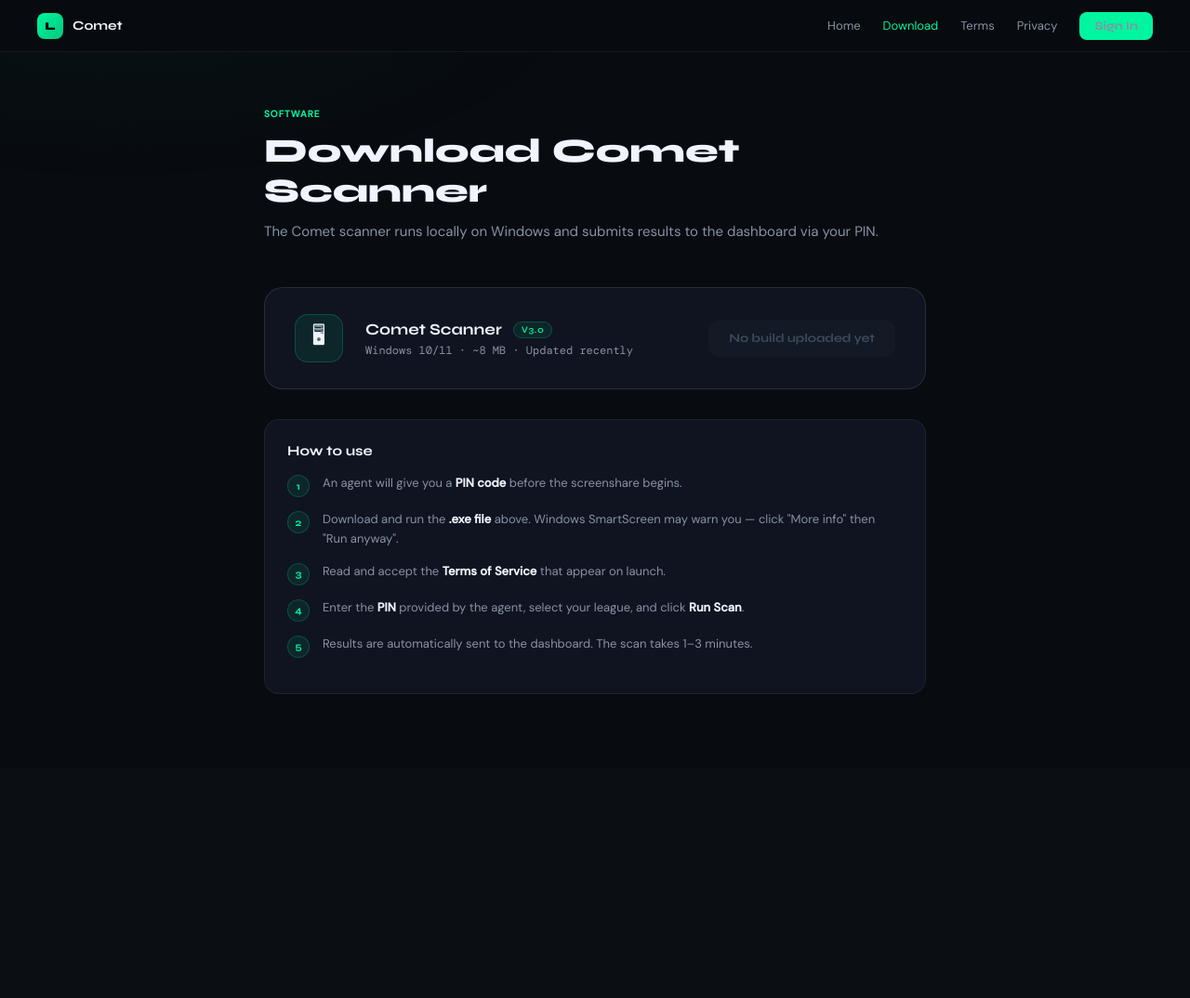
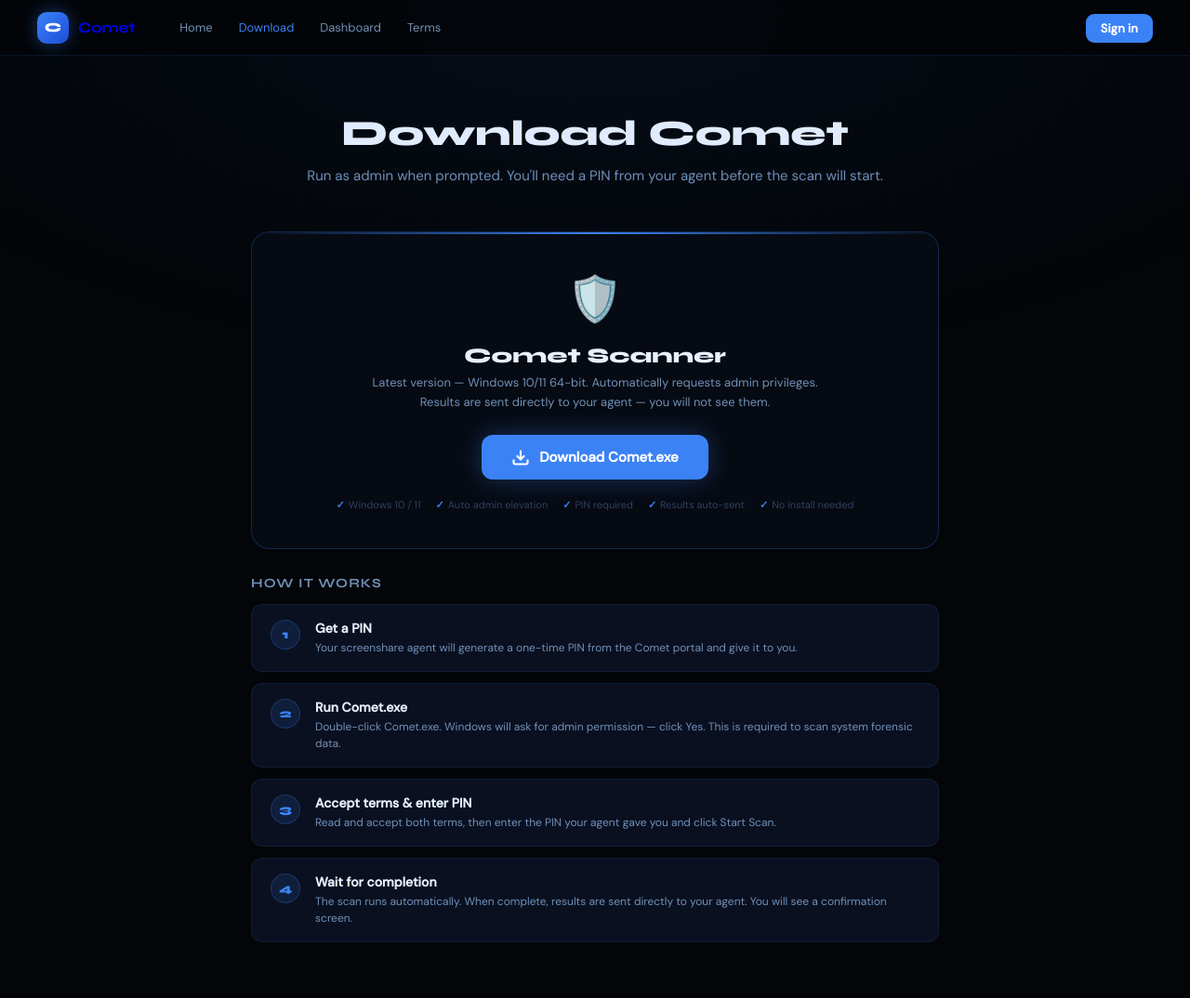
Before and after one commit to n0unt/pccheckersitee, a Flask app: page /download in a window 1280 px wide. Shown: the whole page at 93% size. Before the commit the page ends 747 px from the top, so only its background shows below. Run offline with Flask 3, Linux system fonts and the light colour scheme; data that the repository does not hold is empty; some libraries are stand-ins or nearby versions.

Commit message:
Refactor download page layout and styles

```diff
--- a/templates/download.html
+++ b/templates/download.html
@@ -4,136 +4,85 @@
 <meta charset="UTF-8">
 <meta name="viewport" content="width=device-width, initial-scale=1.0">
 <title>Comet — Download</title>
-<link href="https://fonts.googleapis.com/css2?family=Syne:wght@400;600;700;800&family=DM+Sans:wght@300;400;500&family=DM+Mono:wght@400;500&display=swap" rel="stylesheet">
+<link href="https://fonts.googleapis.com/css2?family=Syne:wght@700;800&family=DM+Sans:wght@400;500&family=DM+Mono:wght@400;500&display=swap" rel="stylesheet">
 <style>
 *,*::before,*::after{box-sizing:border-box;margin:0;padding:0}
-:root{--bg:#080b10;--surface:#0f1420;--surface2:#131925;--border:rgba(255,255,255,0.06);--border2:rgba(255,255,255,0.1);--fg:#f0f4ff;--fg2:#8892a4;--fg3:#3d4a5c;--green:#00f5a0;--green-glow:rgba(0,245,160,0.15);--green-dim:rgba(0,245,160,0.08);}
+:root{--bg:#030508;--s1:#060a12;--s2:#0a1020;--s3:#0e1830;--border:rgba(59,130,246,0.12);--border2:rgba(59,130,246,0.25);--fg:#e8f0fe;--fg2:#7090b8;--fg3:#304060;--blue:#3b82f6;--blue2:#2563eb;--blueg:rgba(59,130,246,0.12);--blueg2:rgba(59,130,246,0.06);--red:#ef4444;}
 html,body{background:var(--bg);color:var(--fg);font-family:'DM Sans',sans-serif;min-height:100%;}
-body::before{content:'';position:fixed;inset:0;background:radial-gradient(ellipse 80% 50% at 10% 0%,rgba(0,245,160,0.03) 0%,transparent 50%);pointer-events:none;}
-nav{position:sticky;top:0;background:rgba(8,11,16,0.9);backdrop-filter:blur(12px);border-bottom:1px solid var(--border);padding:0 40px;height:56px;display:flex;align-items:center;justify-content:space-between;z-index:100;}
-.nav-brand{display:flex;align-items:center;gap:10px;text-decoration:none;}
-.nav-mark{width:28px;height:28px;border-radius:8px;background:linear-gradient(135deg,var(--green),#00c97a);display:flex;align-items:center;justify-content:center;font-family:'Syne',sans-serif;font-size:12px;font-weight:800;color:#000;}
-.nav-name{font-family:'Syne',sans-serif;font-size:14px;font-weight:700;color:var(--fg);}
-.nav-links{display:flex;align-items:center;gap:24px;}
-.nav-links a{color:var(--fg2);text-decoration:none;font-size:13px;transition:color 0.15s;}
-.nav-links a:hover,.nav-links a.active{color:var(--fg);}
-.nav-links a.active{color:var(--green);}
-.nav-btn{background:var(--green);color:#000;border:none;border-radius:8px;font-family:'Syne',sans-serif;font-size:12px;font-weight:700;padding:7px 16px;cursor:pointer;text-decoration:none;}
-.wrap{max-width:760px;margin:0 auto;padding:60px 24px 80px;}
-.page-tag{font-size:10px;font-weight:600;letter-spacing:0.1em;text-transform:uppercase;color:var(--green);margin-bottom:12px;}
-h1{font-family:'Syne',sans-serif;font-size:36px;font-weight:800;margin-bottom:10px;}
-.sub{font-size:15px;color:var(--fg2);margin-bottom:48px;line-height:1.6;}
-.dl-card{background:var(--surface);border:1px solid var(--border2);border-radius:20px;padding:28px 32px;margin-bottom:16px;display:flex;align-items:center;gap:24px;}
-.dl-icon{width:52px;height:52px;border-radius:14px;background:var(--green-dim);border:1px solid rgba(0,245,160,0.2);display:flex;align-items:center;justify-content:center;font-size:22px;flex-shrink:0;}
-.dl-info{flex:1;}
-.dl-name{font-family:'Syne',sans-serif;font-size:17px;font-weight:700;margin-bottom:4px;}
-.dl-meta{font-size:12px;color:var(--fg2);font-family:'DM Mono',monospace;}
-.dl-version{display:inline-block;font-size:10px;font-weight:600;letter-spacing:0.06em;text-transform:uppercase;padding:2px 8px;border-radius:20px;background:var(--green-dim);border:1px solid rgba(0,245,160,0.2);color:var(--green);margin-left:8px;vertical-align:middle;}
-.dl-btn{background:var(--green);color:#000;border:none;border-radius:12px;font-family:'Syne',sans-serif;font-size:13px;font-weight:700;padding:12px 22px;cursor:pointer;text-decoration:none;white-space:nowrap;box-shadow:0 0 24px var(--green-glow);transition:all 0.2s;display:flex;align-items:center;gap:8px;}
-.dl-btn:hover{opacity:0.9;transform:translateY(-1px);}
-.dl-btn:disabled,.dl-btn.soon{background:var(--surface2);color:var(--fg3);box-shadow:none;cursor:default;transform:none;}
-.instructions{background:var(--surface);border:1px solid var(--border);border-radius:16px;padding:24px;margin-top:32px;}
-.inst-title{font-family:'Syne',sans-serif;font-size:15px;font-weight:700;margin-bottom:16px;}
-.step{display:flex;gap:14px;margin-bottom:14px;}
-.step-num{width:24px;height:24px;border-radius:50%;background:var(--green-dim);border:1px solid rgba(0,245,160,0.2);display:flex;align-items:center;justify-content:center;font-family:'Syne',sans-serif;font-size:11px;font-weight:700;color:var(--green);flex-shrink:0;margin-top:1px;}
-.step-text{font-size:13px;color:var(--fg2);line-height:1.6;}
-.step-text strong{color:var(--fg);}
-
-/* Admin upload section */
-.upload-card{background:var(--surface);border:1px solid var(--border);border-radius:16px;padding:24px;margin-top:32px;display:none;}
-.upload-card.show{display:block;}
-.upload-title{font-family:'Syne',sans-serif;font-size:15px;font-weight:700;margin-bottom:6px;}
-.upload-sub{font-size:12px;color:var(--fg2);margin-bottom:16px;}
-.upload-row{display:flex;gap:10px;align-items:center;}
-.file-input{background:var(--surface2);border:1px solid var(--border2);border-radius:10px;color:var(--fg);font-family:'DM Sans',sans-serif;font-size:12px;padding:9px 14px;flex:1;outline:none;cursor:pointer;}
-.upload-btn{background:var(--green);color:#000;border:none;border-radius:10px;font-family:'Syne',sans-serif;font-size:12px;font-weight:700;padding:9px 18px;cursor:pointer;white-space:nowrap;}
-.upload-btn:hover{opacity:0.9;}
-.upload-status{font-size:12px;margin-top:10px;}
+body::before{content:'';position:fixed;inset:0;pointer-events:none;background:radial-gradient(ellipse 70% 50% at 50% 0%,rgba(59,130,246,0.07),transparent);}
+nav{position:sticky;top:0;z-index:100;background:rgba(3,5,8,0.9);backdrop-filter:blur(20px);border-bottom:1px solid var(--border);height:60px;display:flex;align-items:center;padding:0 40px;}
+.brand{display:flex;align-items:center;gap:10px;text-decoration:none;margin-right:36px;}
+.mark{width:34px;height:34px;border-radius:10px;background:linear-gradient(135deg,#3b82f6,#1d4ed8);display:flex;align-items:center;justify-content:center;font-family:'Syne',sans-serif;font-size:14px;font-weight:800;color:#fff;box-shadow:0 0 20px rgba(59,130,246,0.4);}
+.bname{font-family:'Syne',sans-serif;font-size:16px;font-weight:700;}
+.nav-links{display:flex;gap:4px;}
+.nav-links a{color:var(--fg2);text-decoration:none;font-size:13px;padding:5px 12px;border-radius:8px;transition:.15s;}
+.nav-links a:hover{color:var(--fg);background:var(--blueg2);}
+.nav-links a.active{color:var(--blue);}
+.nav-r{margin-left:auto;}
+.btn-blue{background:var(--blue);color:#fff;text-decoration:none;font-size:13px;font-weight:600;padding:7px 16px;border-radius:9px;transition:.15s;}
+.btn-blue:hover{background:var(--blue2);}
+.page{max-width:780px;margin:0 auto;padding:60px 20px;}
+h1{font-family:'Syne',sans-serif;font-size:2.4rem;font-weight:800;text-align:center;margin-bottom:10px;}
+.sub{color:var(--fg2);text-align:center;font-size:15px;margin-bottom:48px;line-height:1.6;}
+.dl-card{background:var(--s1);border:1px solid var(--border2);border-radius:20px;padding:40px;text-align:center;position:relative;overflow:hidden;margin-bottom:28px;}
+.dl-card::before{content:'';position:absolute;top:0;left:0;right:0;height:2px;background:linear-gradient(90deg,transparent,var(--blue),transparent);}
+.dl-icon{font-size:48px;margin-bottom:16px;}
+.dl-name{font-family:'Syne',sans-serif;font-size:1.4rem;font-weight:800;margin-bottom:6px;}
+.dl-desc{color:var(--fg2);font-size:13px;margin-bottom:24px;line-height:1.6;}
+.btn-dl{display:inline-flex;align-items:center;gap:10px;background:var(--blue);color:#fff;text-decoration:none;font-size:15px;font-weight:700;padding:14px 32px;border-radius:12px;border:none;cursor:pointer;transition:.2s;box-shadow:0 0 28px rgba(59,130,246,0.35);}
+.btn-dl:hover{background:var(--blue2);box-shadow:0 0 40px rgba(59,130,246,0.5);transform:translateY(-1px);}
+.tags{display:flex;justify-content:center;gap:16px;flex-wrap:wrap;margin-top:20px;}
+.tag{font-size:11px;color:var(--fg3);display:flex;align-items:center;gap:4px;}
+.tag b{color:var(--blue);}
+.steps{display:grid;gap:12px;}
+.step{display:flex;gap:16px;background:var(--s2);border:1px solid var(--border);border-radius:12px;padding:16px 20px;align-items:flex-start;}
+.step-num{width:32px;height:32px;border-radius:50%;background:var(--blueg);border:1px solid var(--border2);display:flex;align-items:center;justify-content:center;font-family:'Syne',sans-serif;font-size:13px;font-weight:800;color:var(--blue);flex-shrink:0;}
+.step h3{font-size:14px;font-weight:600;margin-bottom:3px;}
+.step p{font-size:12px;color:var(--fg2);line-height:1.5;}
 </style>
 </head>
 <body>
 <nav>
-  <a href="/" class="nav-brand"><div class="nav-mark">L</div><div class="nav-name">Comet</div></a>
+  <a href="/" class="brand"><div class="mark">C</div><span class="bname">Comet</span></a>
   <div class="nav-links">
     <a href="/">Home</a>
     <a href="/download" class="active">Download</a>
+    <a href="/dashboard">Dashboard</a>
     <a href="/terms">Terms</a>
-    <a href="/privacy">Privacy</a>
-    {% if user %}
-    <a href="/dashboard" class="nav-btn">Dashboard</a>
-    {% else %}
-    <a href="/login" class="nav-btn">Sign In</a>
-    {% endif %}
+  </div>
+  <div class="nav-r">
+    {% if user %}<a href="/auth/logout" class="btn-blue">Sign out</a>
+    {% else %}<a href="/login" class="btn-blue">Sign in</a>{% endif %}
   </div>
 </nav>
-<div class="wrap">
-  <div class="page-tag">Software</div>
-  <h1>Download Comet Scanner</h1>
-  <p class="sub">The Comet scanner runs locally on Windows and submits results to the dashboard via your PIN.</p>
+<div class="page">
+  <h1>Download Comet</h1>
+  <p class="sub">Run as admin when prompted. You'll need a PIN from your agent before the scan will start.</p>
 
   <div class="dl-card">
-    <div class="dl-icon">🖥</div>
-    <div class="dl-info">
-      <div class="dl-name">Comet Scanner <span class="dl-version" id="ver-tag">{{ version or 'v3.0' }}</span></div>
-      <div class="dl-meta" id="dl-meta">Windows 10/11 · {{ file_size or '~8 MB' }} · Updated {{ updated or 'recently' }}</div>
+    <div class="dl-icon">🛡️</div>
+    <div class="dl-name">Comet Scanner</div>
+    <div class="dl-desc">Latest version — Windows 10/11 64-bit. Automatically requests admin privileges.<br>Results are sent directly to your agent — you will not see them.</div>
+    <a href="/static/Comet.exe" class="btn-dl" download>
+      <svg width="20" height="20" viewBox="0 0 24 24" fill="none" stroke="currentColor" stroke-width="2.5"><path d="M21 15v4a2 2 0 01-2 2H5a2 2 0 01-2-2v-4"/><polyline points="7 10 12 15 17 10"/><line x1="12" y1="15" x2="12" y2="3"/></svg>
+      Download Comet.exe
+    </a>
+    <div class="tags">
+      <div class="tag"><b>✓</b> Windows 10 / 11</div>
+      <div class="tag"><b>✓</b> Auto admin elevation</div>
+      <div class="tag"><b>✓</b> PIN required</div>
+      <div class="tag"><b>✓</b> Results auto-sent</div>
+      <div class="tag"><b>✓</b> No install needed</div>
     </div>
-    {% if download_url %}
-    <a href="/download/exe" class="dl-btn">↓ Download .exe</a>
-    {% else %}
-    <button class="dl-btn soon" disabled>No build uploaded yet</button>
-    {% endif %}
   </div>
 
-  <div class="instructions">
-    <div class="inst-title">How to use</div>
-    <div class="step"><div class="step-num">1</div><div class="step-text">An agent will give you a <strong>PIN code</strong> before the screenshare begins.</div></div>
-    <div class="step"><div class="step-num">2</div><div class="step-text">Download and run the <strong>.exe file</strong> above. Windows SmartScreen may warn you — click "More info" then "Run anyway".</div></div>
-    <div class="step"><div class="step-num">3</div><div class="step-text">Read and accept the <strong>Terms of Service</strong> that appear on launch.</div></div>
-    <div class="step"><div class="step-num">4</div><div class="step-text">Enter the <strong>PIN</strong> provided by the agent, select your league, and click <strong>Run Scan</strong>.</div></div>
-    <div class="step"><div class="step-num">5</div><div class="step-text">Results are automatically sent to the dashboard. The scan takes 1–3 minutes.</div></div>
+  <div style="font-family:'Syne',sans-serif;font-size:14px;font-weight:700;color:var(--fg2);margin-bottom:14px;text-transform:uppercase;letter-spacing:.08em">How it works</div>
+  <div class="steps">
+    <div class="step"><div class="step-num">1</div><div><h3>Get a PIN</h3><p>Your screenshare agent will generate a one-time PIN from the Comet portal and give it to you.</p></div></div>
+    <div class="step"><div class="step-num">2</div><div><h3>Run Comet.exe</h3><p>Double-click Comet.exe. Windows will ask for admin permission — click Yes. This is required to scan system forensic data.</p></div></div>
+    <div class="step"><div class="step-num">3</div><div><h3>Accept terms & enter PIN</h3><p>Read and accept both terms, then enter the PIN your agent gave you and click Start Scan.</p></div></div>
+    <div class="step"><div class="step-num">4</div><div><h3>Wait for completion</h3><p>The scan runs automatically. When complete, results are sent directly to your agent. You will see a confirmation screen.</p></div></div>
   </div>
-
-  {% if user and user.role in ('owner','admin') %}
-  <div class="upload-card show">
-    <div class="upload-title">Upload new build</div>
-    <div class="upload-sub">Upload a new .exe to replace the current download. The version tag and file will update automatically.</div>
-    <div class="upload-row">
-      <input type="file" class="file-input" id="exe-file" accept=".exe">
-      <input type="text" class="file-input" id="ver-input" placeholder="Version tag (e.g. v3.1)" style="max-width:150px">
-      <button class="upload-btn" onclick="uploadBuild()">Upload</button>
-    </div>
-    <div class="upload-status" id="upload-status"></div>
-  </div>
-  {% endif %}
 </div>
-
-<script>
-async function uploadBuild(){
-  const fileInput = document.getElementById('exe-file');
-  const ver = document.getElementById('ver-input').value.trim() || 'v3.0';
-  const status = document.getElementById('upload-status');
-  if(!fileInput.files.length){ status.style.color='var(--amber)'; status.textContent='Please select a file.'; return; }
-  const file = fileInput.files[0];
-  status.style.color='var(--fg2)'; status.textContent=`Uploading ${file.name} (${(file.size/1024/1024).toFixed(1)} MB)…`;
-  try {
-    const fd = new FormData();
-    fd.append('file', file);
-    fd.append('version', ver);
-    const r = await fetch('/api/admin/upload-exe', {method:'POST', body:fd});
-    const d = await r.json();
-    if(d.ok){
-      status.style.color='var(--green)';
-      status.textContent=`✓ Uploaded ${d.version} (${d.size}). Refresh to confirm.`;
-      setTimeout(()=>location.reload(), 1500);
-    } else {
-      status.style.color='var(--red)';
-      status.textContent='Error: '+(d.error||'unknown');
-    }
-  } catch(e){
-    status.style.color='var(--red)';
-    status.textContent='Upload failed: '+e.message;
-  }
-}
-</script>
 </body>
 </html>
```
